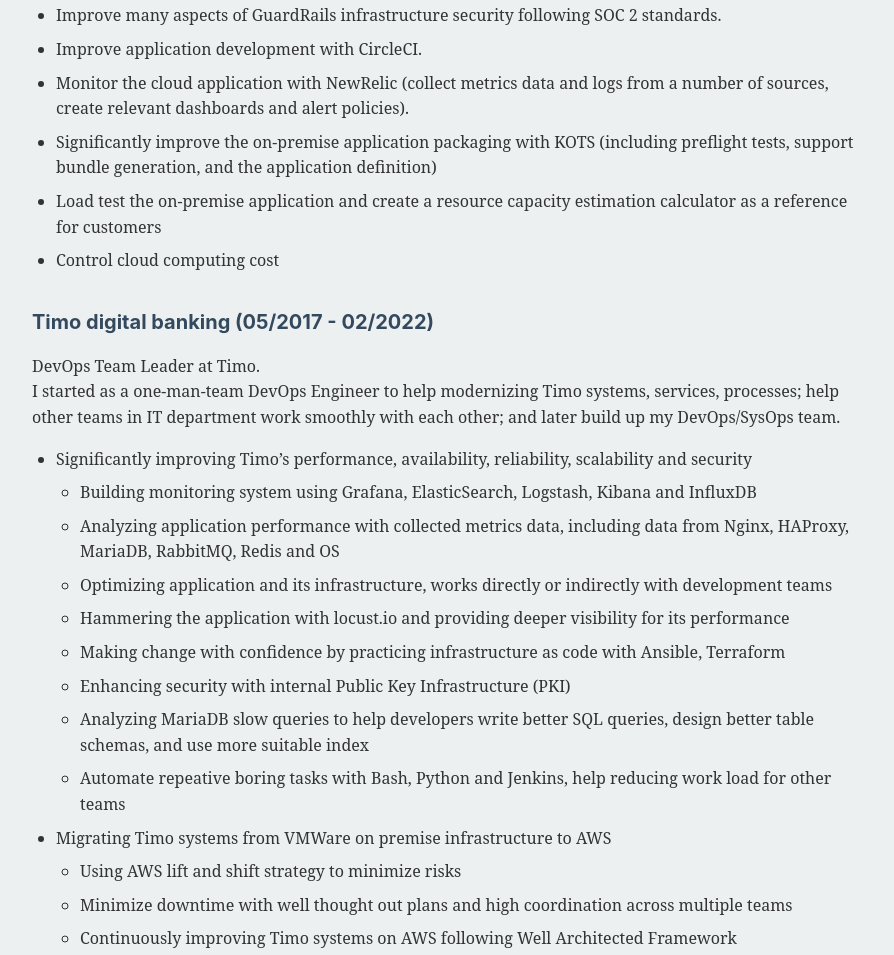
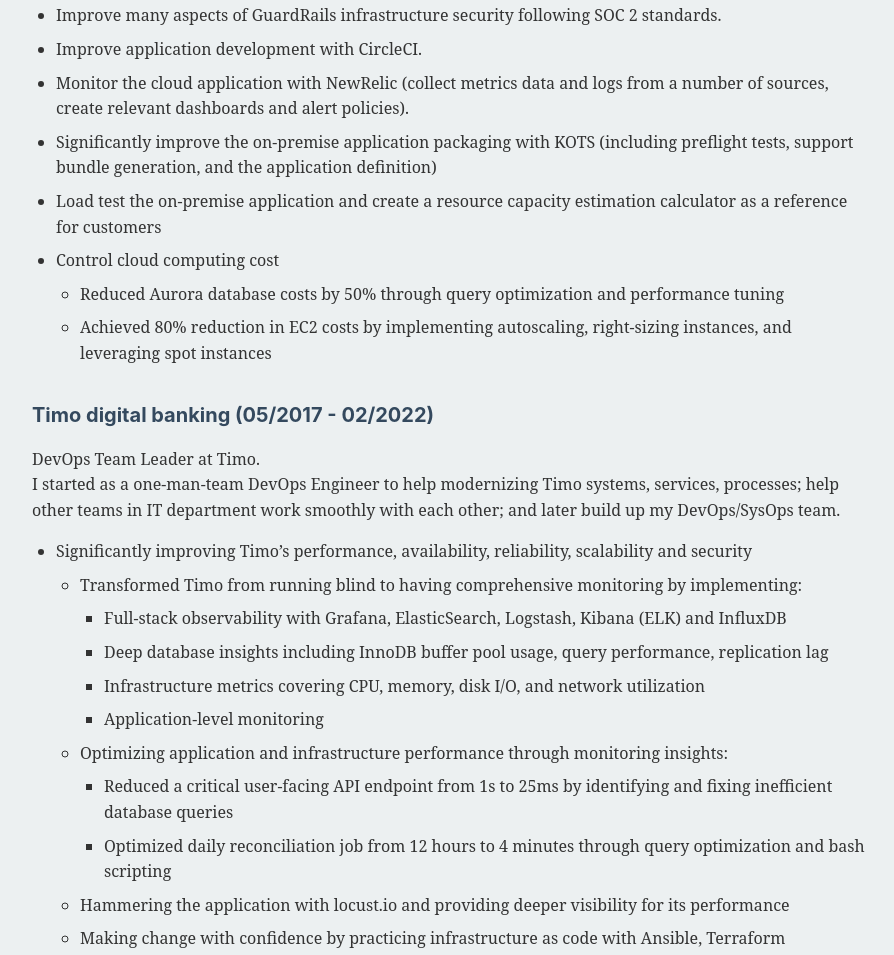
Before and after one commit to phamhongviet/phamhongviet.github.io, a plain HTML site: page cv.html in a window 1280 px wide. Shown: the part 1300-2255 px from the top of the page, without its empty margins (190-1084 px from the left). Drawn offline with Linux system fonts and the light colour scheme.

Commit message:
fix: update

```diff
--- a/cv.html
+++ b/cv.html
@@ -67,7 +67,13 @@ policies).</li>
 application definition)</li>
 <li>Load test the on-premise application and create a resource capacity
 estimation calculator as a reference for customers</li>
-<li>Control cloud computing cost</li>
+<li>Control cloud computing cost
+<ul>
+<li>Reduced Aurora database costs by 50% through query optimization and
+performance tuning</li>
+<li>Achieved 80% reduction in EC2 costs by implementing autoscaling,
+right-sizing instances, and leveraging spot instances</li>
+</ul></li>
 </ul>
 <h3 id="timo-digital-banking-052017---022022">Timo digital banking
 (05/2017 - 02/2022)</h3>
@@ -79,12 +85,25 @@ smoothly with each other; and later build up my DevOps/SysOps team.</p>
 <li>Significantly improving Timo’s performance, availability,
 reliability, scalability and security
 <ul>
-<li>Building monitoring system using Grafana, ElasticSearch, Logstash,
-Kibana and InfluxDB</li>
-<li>Analyzing application performance with collected metrics data,
-including data from Nginx, HAProxy, MariaDB, RabbitMQ, Redis and OS</li>
-<li>Optimizing application and its infrastructure, works directly or
-indirectly with development teams</li>
+<li>Transformed Timo from running blind to having comprehensive
+monitoring by implementing:
+<ul>
+<li>Full-stack observability with Grafana, ElasticSearch, Logstash,
+Kibana (ELK) and InfluxDB</li>
+<li>Deep database insights including InnoDB buffer pool usage, query
+performance, replication lag</li>
+<li>Infrastructure metrics covering CPU, memory, disk I/O, and network
+utilization</li>
+<li>Application-level monitoring</li>
+</ul></li>
+<li>Optimizing application and infrastructure performance through
+monitoring insights:
+<ul>
+<li>Reduced a critical user-facing API endpoint from 1s to 25ms by
+identifying and fixing inefficient database queries</li>
+<li>Optimized daily reconciliation job from 12 hours to 4 minutes
+through query optimization and bash scripting</li>
+</ul></li>
 <li>Hammering the application with locust.io and providing deeper
 visibility for its performance</li>
 <li>Making change with confidence by practicing infrastructure as code
```
